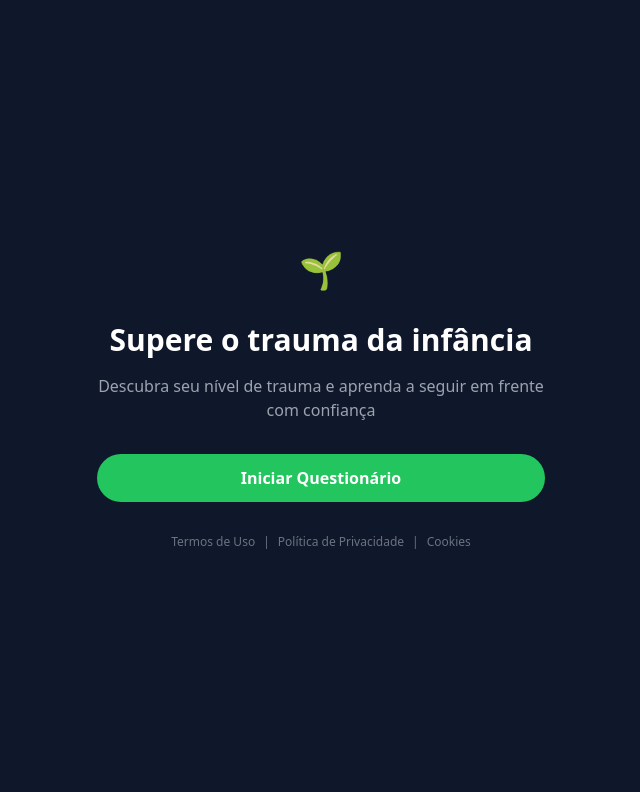
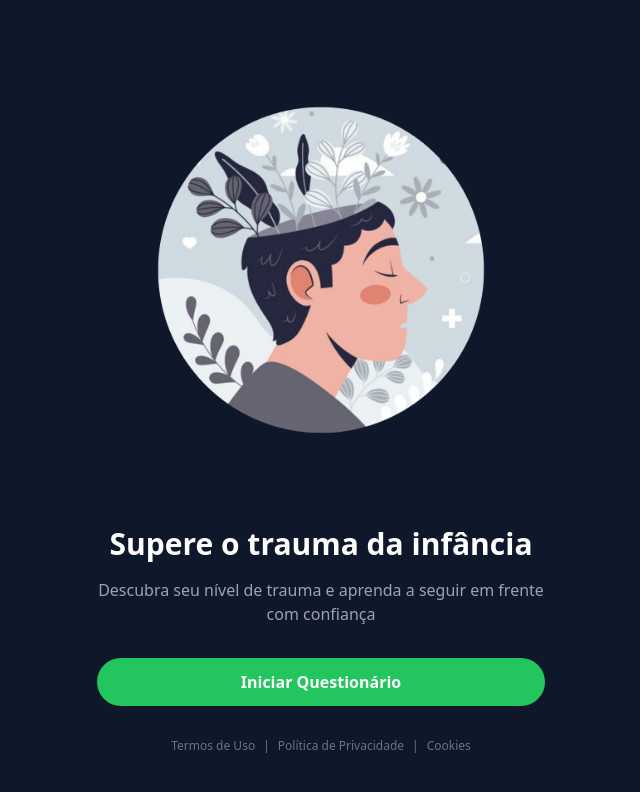
Before and after one commit to ebagabee/Quiz-React, a React (Vite) app: page / in a window 1280 px wide. Shown: the top 792 px of the page, without its empty margins (319-959 px from the left). Built offline with nearby package versions, Linux system fonts and the light colour scheme.

Commit message:
add image to screen start

```diff
--- a/src/components/StartScreen.jsx
+++ b/src/components/StartScreen.jsx
@@ -3,7 +3,7 @@ import React from 'react';
 const StartScreen = ({ startQuiz }) => (
     <main className="w-full max-w-md text-center">
         <div className="mb-8">
-            <span className="text-4xl">🌱</span>
+            <img src="start.png" alt="" />
         </div>
 
         <h1 className="text-3xl font-bold mb-4">
```
Also changed, not shown: public/start.png (added).
